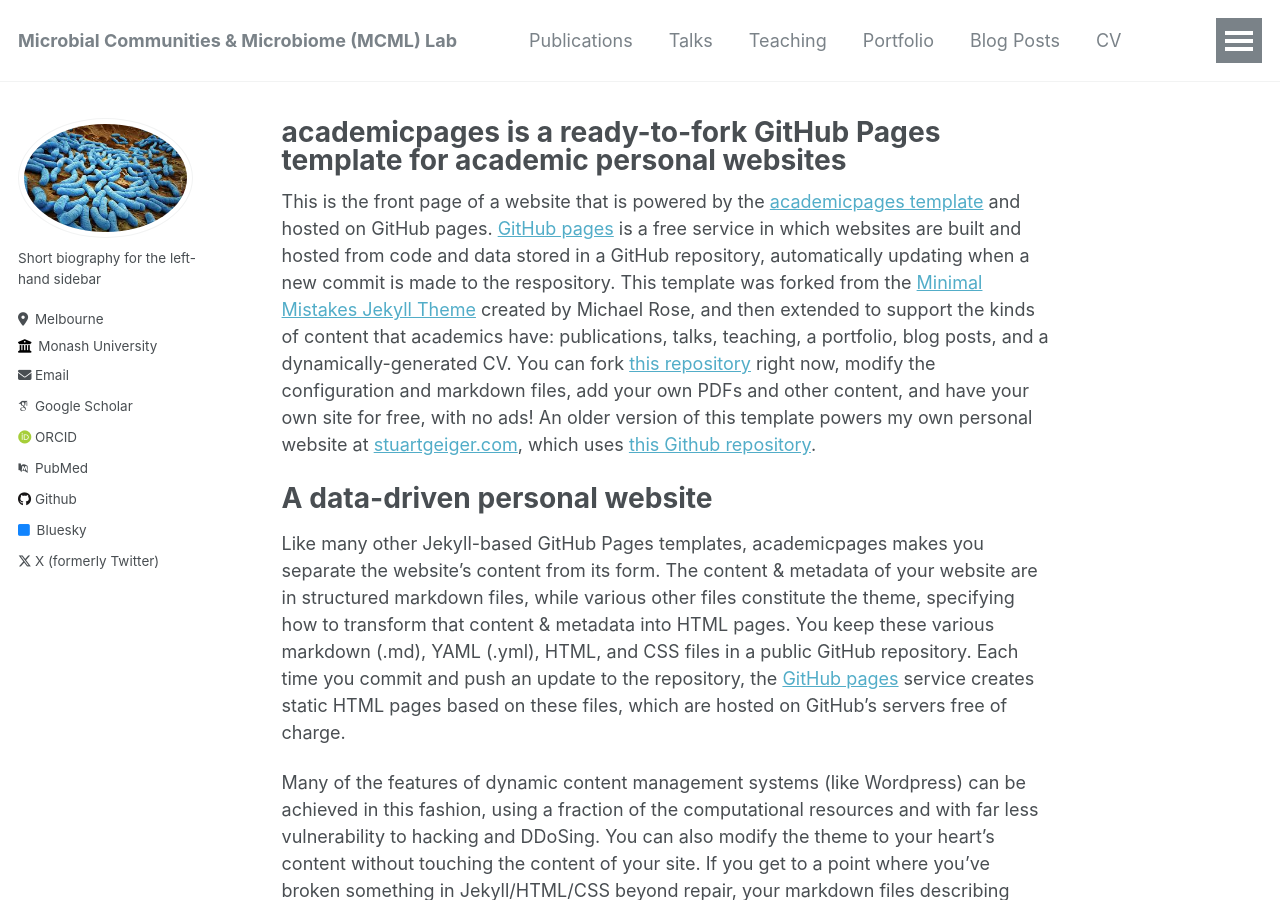
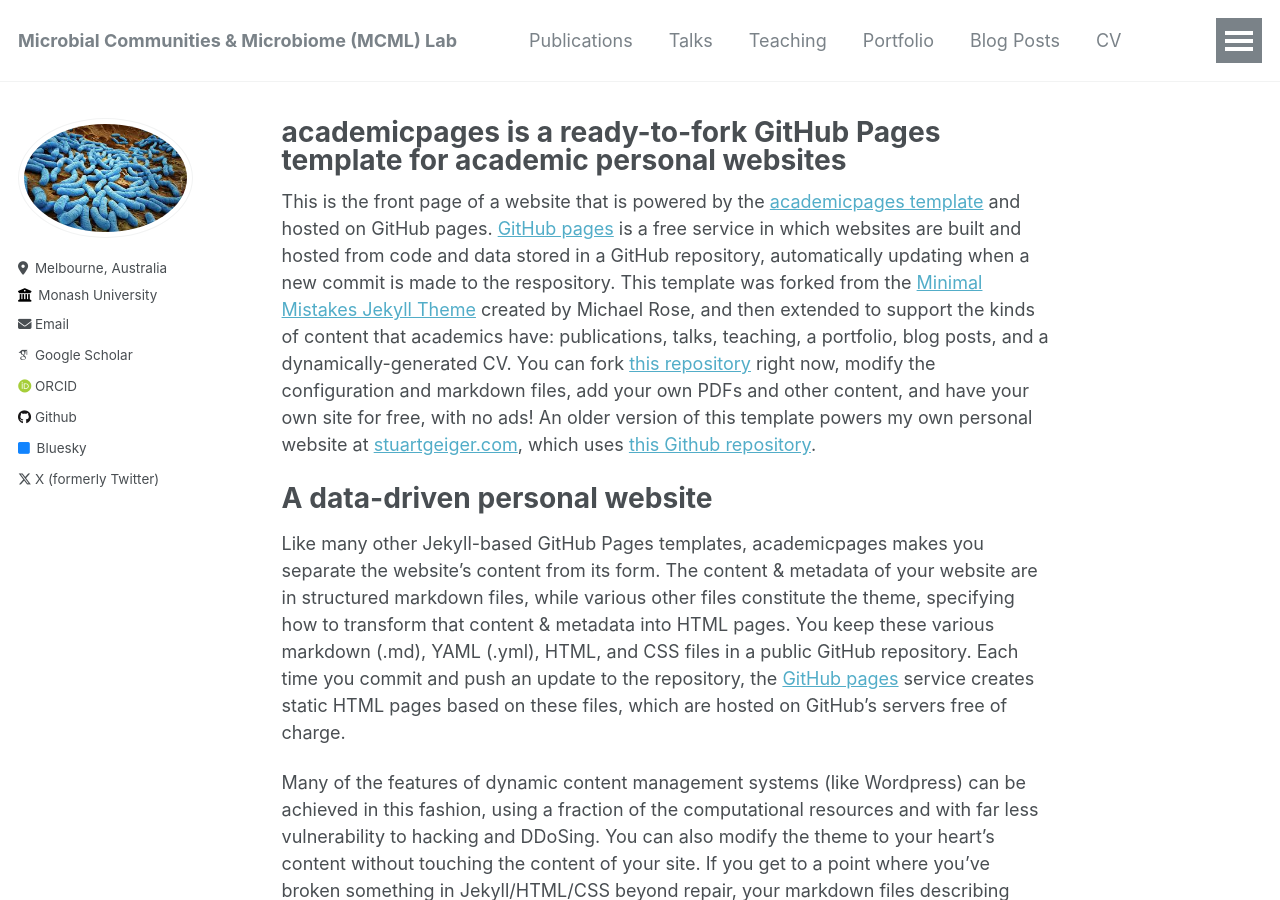
Before and after one commit to AminValiei/valieilab, a Jekyll site: the page built from _pages/about.md, in a window 1280 px wide and 900 px high. Built offline with Jekyll 4.4.1, drawn with Linux system fonts in a browser that asks for light colours; some web fonts are replaced.

Commit message:
Update _config.yml

```diff
--- a/_config.yml
+++ b/_config.yml
@@ -24,18 +24,18 @@
   avatar           : "images.jpeg"
   name             : ""
   pronouns         : # example: "she/her"
-  bio              : "Short biography for the left-hand sidebar"
-  location         : "Melbourne"
+  bio              : ""
+  location         : "Melbourne, Australia"
   employer         : "Monash University"
   uri              : # URL
   email            : "valiei1987@gmail.com"
 
   # Academic websites
   arxiv            : # URL - Update with the correct link to your profile
-  googlescholar    : "https://scholar.google.com/citations?user=PS_CX0AAAAAJ"
+  googlescholar    : "https://scholar.google.ca/citations?user=_0rWP7wAAAAJ&hl=en"
   impactstory      : # URL
-  orcid            : "http://orcid.org/yourorcidurl"
-  pubmed           : "https://www.ncbi.nlm.nih.gov/pubmed/?term=john+snow"
+  orcid            : "https://orcid.org/0000-0002-4211-0211"
+ # pubmed           : ""
   researchgate     : # URL
 
   # Repositories and software development
@@ -64,7 +64,7 @@
   steam            : # Username
   telegram         : # URL
   tumblr           : # Username
-  twitter          : "UniofOxford"  # Replace this with your X / Twitter handle
+  twitter          : "https://twitter.com/AminValiei"  # Replace this with your X / Twitter handle
   vine             : # Username
   weibo            : # Username
   wikipedia        : # Username
```
